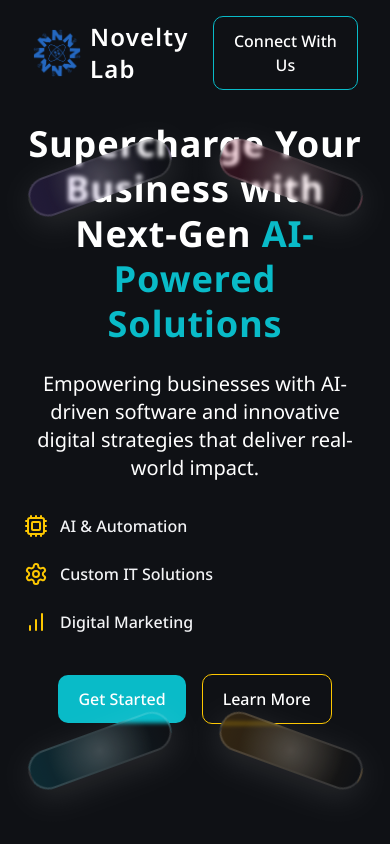
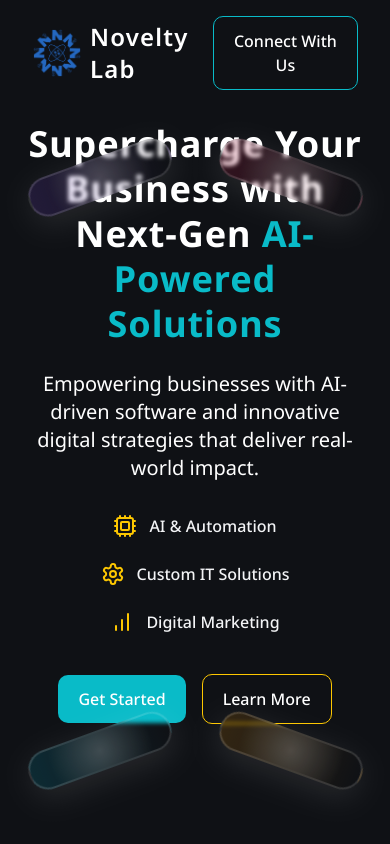
Before and after one commit to rupeshbug/novelty_lab_website, a Next.js app: page / in a window 390 px wide. Shown: the top 844 px of the page. Built offline with nearby package versions, Linux system fonts and the light colour scheme.

Commit message:
minor changes

```diff
--- a/src/app/components/HeroSection.tsx
+++ b/src/app/components/HeroSection.tsx
@@ -20,7 +20,7 @@ export default function Hero() {
             Empowering businesses with AI-driven software and innovative digital
             strategies that deliver real-world impact.
           </p>
-          <div className="flex flex-col sm:flex-row flex-wrap gap-6 mb-10 lg:justify-start justify-center">
+          <div className="flex flex-col justify-center items-center sm:flex-row flex-wrap gap-6 mb-10 lg:justify-start">
             <div className="flex items-center gap-3">
               <Cpu className="text-yellow-400 w-6 h-6" />
               <p className="text-gray-100 text-base font-medium">
```
